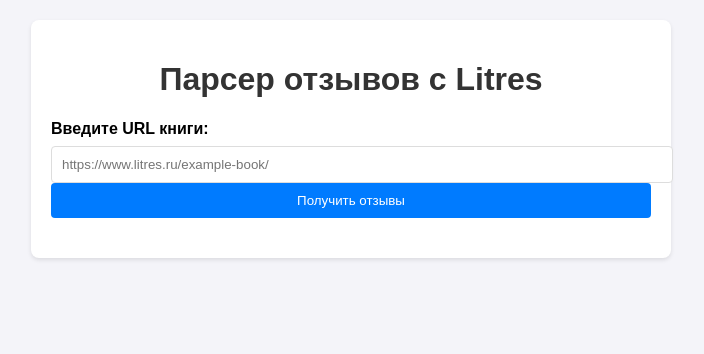
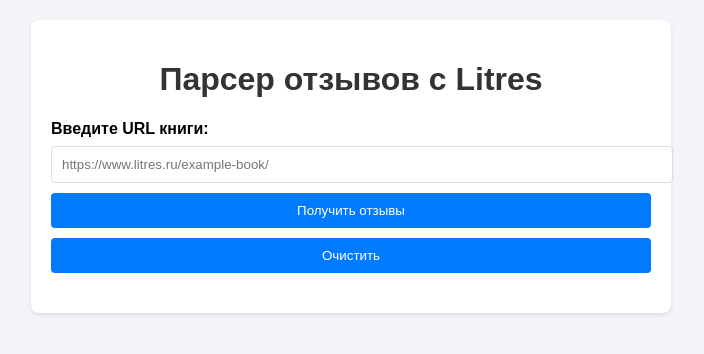
Before and after one commit to lamchatka/RoboReview, a Django app: page / in a window 1280 px wide. Shown: the top 354 px of the page, without its empty margins (289-993 px from the left). Run offline with Django 4.2, Linux system fonts and the light colour scheme.

Commit message:
Добавил кнопку для очистки поля ввода

```diff
--- a/robo_review/templates/index.html
+++ b/robo_review/templates/index.html
@@ -38,7 +38,19 @@
             border-radius: 4px;
         }
         .form-group button {
+            margin-top: 10px;
             width: 100%;
+            padding: 10px;
+            background-color: #007bff;
+            color: #fff;
+            border: none;
+            border-radius: 4px;
+            cursor: pointer;
+        }
+
+        .form-group .cancel {
+            width: 100%;
+            margin-top: 10px;
             padding: 10px;
             background-color: #007bff;
             color: #fff;
@@ -68,6 +80,7 @@
             <label for="book-url">Введите URL книги:</label>
             <input type="text" id="book-url" name="book_url" placeholder="https://www.litres.ru/example-book/" required>
             <button type="submit">Получить отзывы</button>
+            <button class="cancel" type="button" onclick="document.getElementById('bookTitle').value = '';">Очистить</button>
         </form>
         <div id="results" class="results"></div>
     </div>
```
